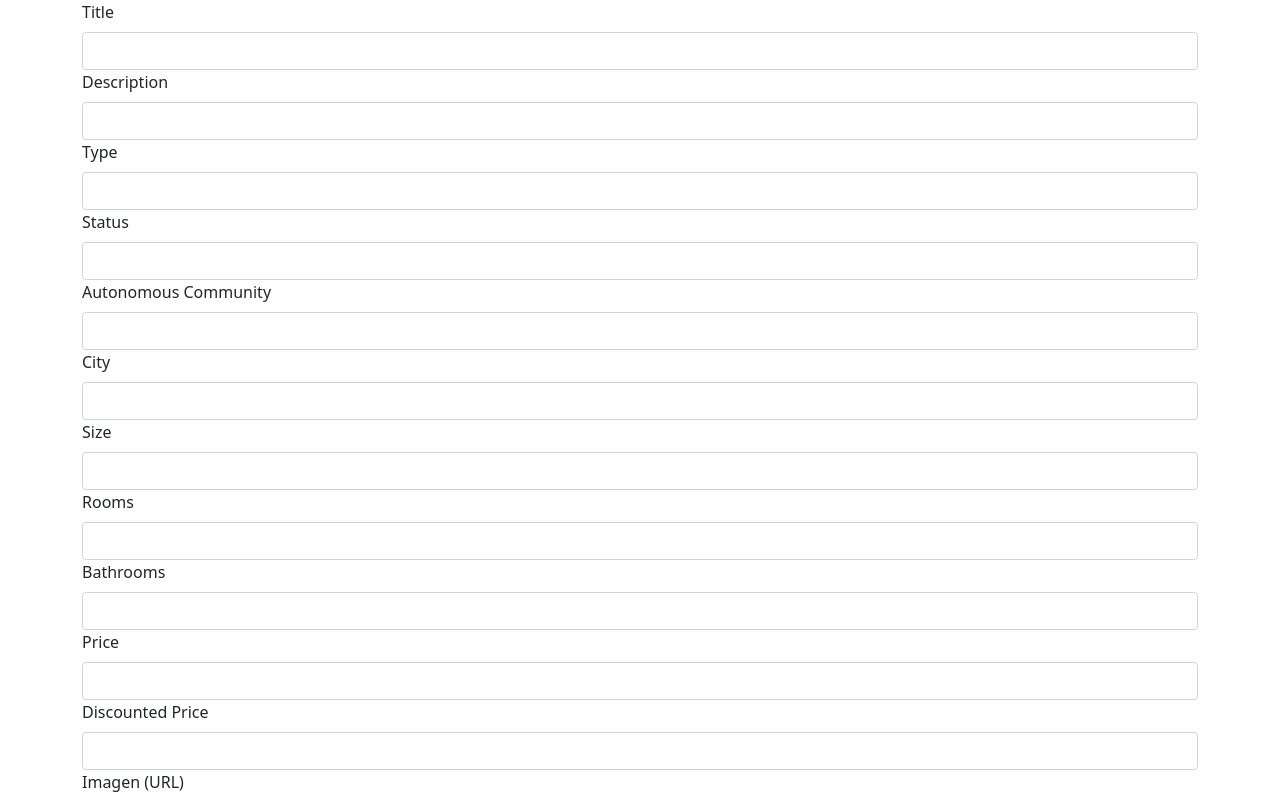
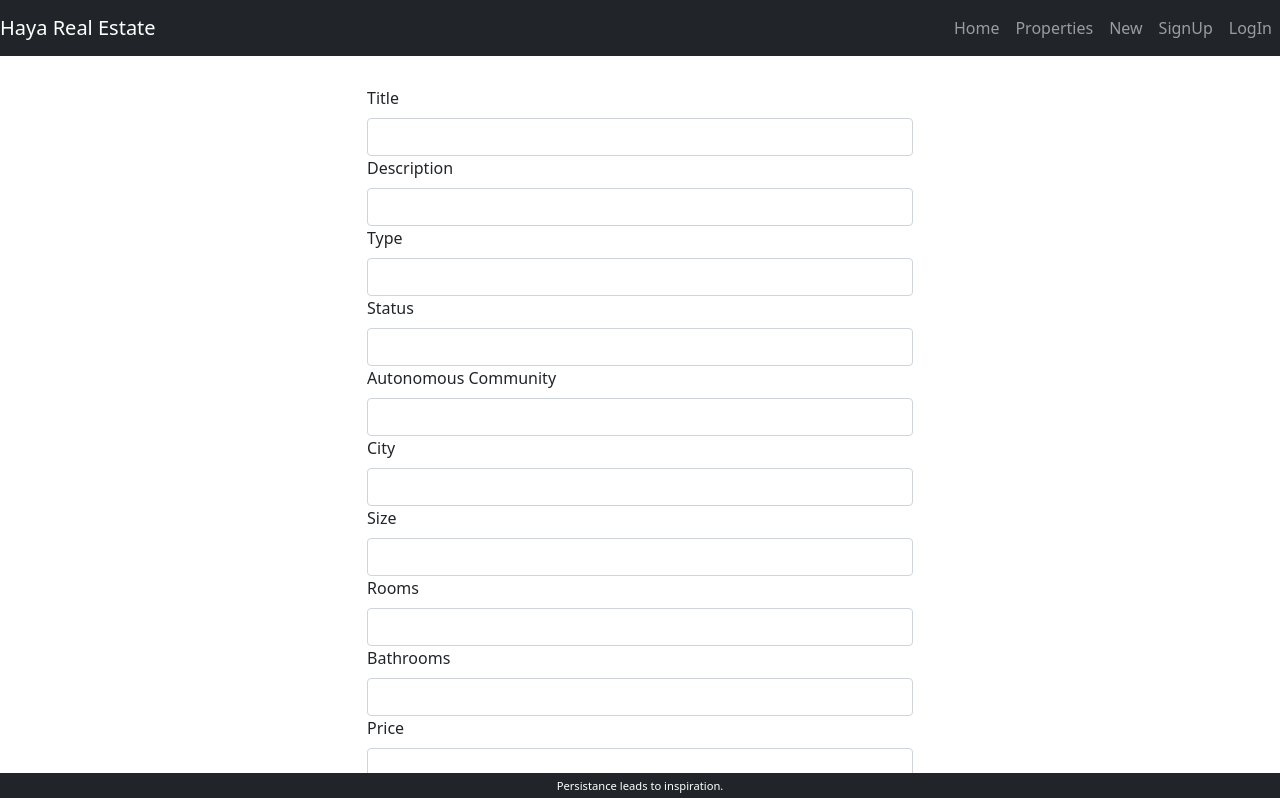
Before and after one commit to SilviuDN/haya-real-estate, a React (Create React App) app in the folder client/: page /properties/new in a window 1280 px wide. Shown: the top 798 px of the page. Built offline with nearby package versions, Linux system fonts and the light colour scheme.

Commit message:
Navigation, Footer

```diff
--- a/client/src/components/App.js
+++ b/client/src/components/App.js
@@ -2,12 +2,15 @@ import './App.css';
 import 'bootstrap/dist/css/bootstrap.min.css'
 
 import Routes from './Routes'
-import PropertiesPage from './pages/PropertiesPage/PropertiesPage';
+import Footer from './Footer/Footer';
+import Navigation from './layout/Navigation/Navigation';
 
 function App() {
   return (
     <>
+      <Navigation/>
       <Routes/>
+      <Footer/>
     </>
 
   );
--- /dev/null
+++ b/client/src/components/Footer/Footer.js
@@ -0,0 +1,10 @@
+const Footer = () => {
+
+    const style = { background: '#212529', color: 'white', textAlign: 'center', fontSize: '.7em', position: 'fixed', bottom: 0, padding: 5, width: '100%' }
+
+    return (
+        <footer style={style}>Persistance leads to inspiration.</footer>
+    )
+}
+
+export default Footer
--- /dev/null
+++ b/client/src/components/layout/Navigation/Navigation.js
@@ -0,0 +1,34 @@
+import { Navbar, Nav } from 'react-bootstrap'
+import { Link } from 'react-router-dom'
+
+const Navigation = () => {
+
+    return (
+        <Navbar bg="dark" variant="dark" expand="md" style={{ marginBottom: '30px' }}>
+            <Navbar.Brand href="#home">Haya Real Estate</Navbar.Brand >
+            <Navbar.Toggle aria-controls="basic-navbar-nav" />
+            <Navbar.Collapse className="justify-content-end">
+                <Nav className="mr-auto">
+                    <Link className="nav-link" to="/">Home</Link>
+                    <Link className="nav-link" to="/properties">Properties</Link>
+                    <Link className="nav-link" to="/properties/new">New</Link>
+
+                    {!false
+                        ?
+                        <>
+                            <Link className="nav-link" to="/signup">SignUp</Link>
+                            <Link className="nav-link" to="/login">LogIn</Link>
+                        </>
+                        :
+                        <>
+                            <span className="nav-link" >LogOut</span>
+                        </>
+                    }
+
+                </Nav>
+            </Navbar.Collapse>
+        </Navbar >
+    )
+}
+
+export default Navigation
--- a/client/src/components/pages/PropertyForm/PropertyForm.js
+++ b/client/src/components/pages/PropertyForm/PropertyForm.js
@@ -1,5 +1,5 @@
 import { Component, useState } from 'react'
-import { Form, Button, Container } from 'react-bootstrap'
+import { Form, Button, Container, Row, Col } from 'react-bootstrap'
 import PropertiesService from '../../../services/properties.services'
 
 const PropertyForm = (props) =>  {
@@ -72,6 +72,9 @@ const PropertyForm = (props) =>  {
 
         return (
             <Container>
+                <Row>
+                    <Col md={{span: 6, offset: 3}}>
+
 
                 <Form onSubmit={handleFormSubmit}>
 
@@ -138,6 +141,8 @@ const PropertyForm = (props) =>  {
                     <Button style={{ marginTop: '20px', width: '100%' }} variant="dark" type="submit">Create property</Button>
 
                 </Form>
+                    </Col>
+                </Row>
 
             </Container>
         )
```
Also changed, not shown: 1 other file (tests, documents, lock files or other folders).
